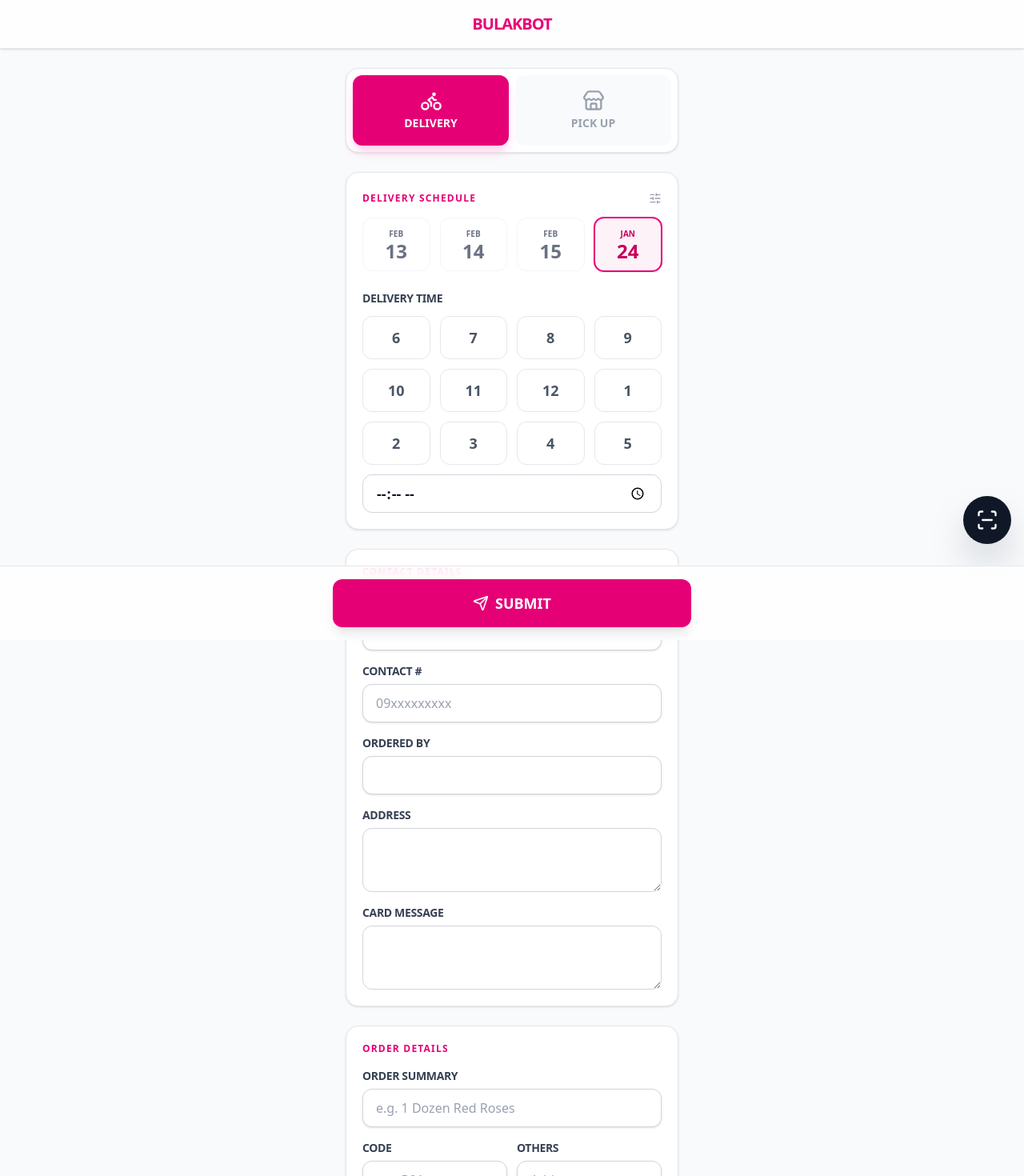
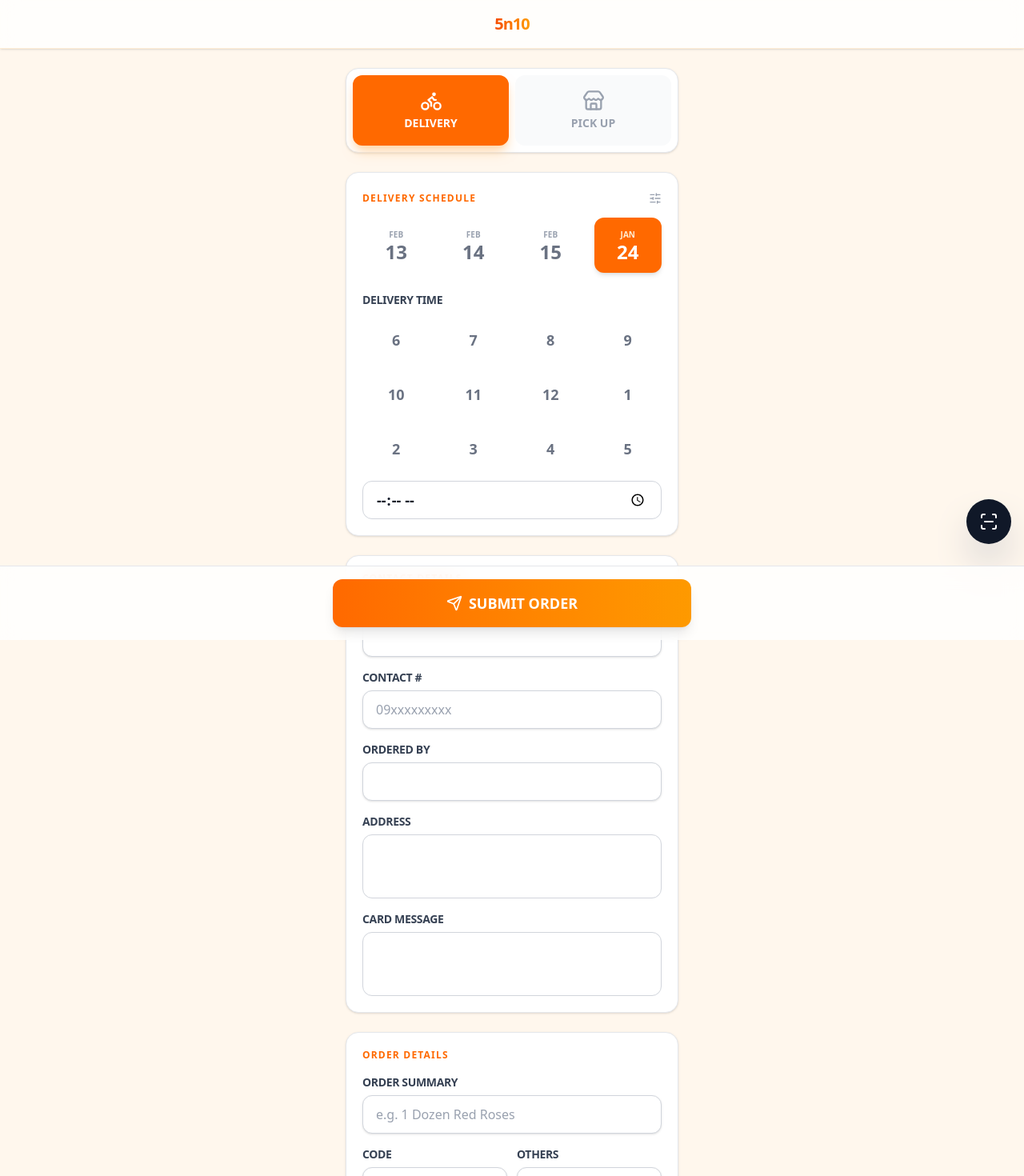
Before and after one commit to 2xe2ipii/bulakbot, a React (Vite) app: page / in a window 1280 px wide. Shown: the top 1470 px of the page at 80% size. Built offline with nearby package versions, Linux system fonts and the light colour scheme.

Commit message:
new color ui

```diff
--- a/src/App.tsx
+++ b/src/App.tsx
@@ -33,24 +33,20 @@ function App() {
 
   const { register, handleSubmit, setValue, watch, reset, getValues, formState: { errors } } = methods;
 
-  // Watch inputs for calculations
   const amountPaid = watch("amountPaid");
   const balance = watch("balance");
   const isPickUp = watch("type") === 'PICK UP';
 
-  // --- AUTOMATIC CALCULATION & STATUS ---
   useEffect(() => {
     const p = Number(getValues('amountPaid')) || 0;
     const b = Number(getValues('balance')) || 0;
     const newTotal = p + b;
-
     if (getValues('total') !== newTotal) setValue('total', newTotal);
 
     let newStatus = 'UNPAID';
     if (b === 0 && p > 0) newStatus = 'PAID';
     else if (p > 0 && b > 0) newStatus = 'DOWNPAYMENT';
     else if (p === 0 && b > 0) newStatus = 'UNPAID';
-
     if (getValues('status') !== newStatus) setValue('status', newStatus as any);
   }, [amountPaid, balance, setValue, getValues]);
 
@@ -69,11 +65,14 @@ function App() {
 
   return (
     <FormProvider {...methods}>
-      <div className="min-h-screen bg-gray-50 pb-32 font-sans text-gray-900 relative">
+      <div className="min-h-screen font-sans text-gray-900 pb-32 bg-orange-50 relative">
 
         {/* HEADER */}
-        <header className="sticky top-0 z-30 bg-white/80 backdrop-blur-md border-b border-gray-200 px-4 py-4 flex justify-center items-center shadow-sm">
-          <h1 className="text-xl font-black text-pink-600 tracking-tighter">BULAKBOT</h1>
+        <header className="sticky top-0 z-30 bg-white/80 backdrop-blur-md border-b border-orange-100 px-4 py-4 flex justify-center items-center shadow-sm">
+           {/* JUST TEXT, NO ICONS */}
+            <h1 className="text-xl font-black tracking-tighter text-transparent bg-clip-text bg-gradient-to-r from-orange-600 to-amber-500">
+              5n10
+            </h1>
         </header>
 
         <main className="max-w-md mx-auto px-4 py-6 space-y-6">
@@ -97,9 +96,10 @@ function App() {
                         if(type === 'PICK UP') setValue('deliveryFee', 0);
                       }}
                       className={cn(
+                        // RESTORED rounded-xl
                         "flex flex-col items-center justify-center gap-1 py-4 rounded-xl border-2 font-black transition-all",
                         watch('type') === type
-                          ? "border-pink-600 bg-pink-600 text-white shadow-lg shadow-pink-200"
+                          ? "border-orange-500 bg-orange-500 text-white shadow-lg shadow-orange-200"
                           : "border-transparent bg-gray-50 text-gray-400 hover:bg-gray-100"
                       )}
                     >
@@ -110,12 +110,12 @@ function App() {
                </div>
             </div>
 
-            {/* --- MODULAR DATE SELECTOR --- */}
+            {/* --- DATE SELECTOR --- */}
             <DateSelector isPickUp={isPickUp} />
 
             {/* DETAILS */}
             <div className="bg-white p-5 rounded-2xl shadow-sm border border-gray-200 space-y-4">
-              <h2 className="text-xs font-black uppercase tracking-widest text-pink-600">Contact Details</h2>
+              <h2 className="text-xs font-black uppercase tracking-widest text-orange-500">Contact Details</h2>
               <FormInput label={isPickUp ? "Pick Up By" : "Delivered To"} name="deliveredTo" register={register} errors={errors} />
               <FormInput label="Contact #" name="contactNumber" register={register} errors={errors} type="text" placeholder="09xxxxxxxxx" />
               <FormInput label="Ordered By" name="orderedBy" register={register} errors={errors} />
@@ -125,7 +125,7 @@ function App() {
 
             {/* ORDER SPECS */}
             <div className="bg-white p-5 rounded-2xl shadow-sm border border-gray-200 space-y-4">
-              <h2 className="text-xs font-black uppercase tracking-widest text-pink-600">Order Details</h2>
+              <h2 className="text-xs font-black uppercase tracking-widest text-orange-500">Order Details</h2>
               <FormInput label="Order Summary" name="orderSummary" register={register} errors={errors} placeholder="e.g. 1 Dozen Red Roses" />
               <div className="grid grid-cols-2 gap-3">
                  <FormInput label="Code" name="code" register={register} errors={errors} placeholder="e.g. R01" />
@@ -158,8 +158,9 @@ function App() {
             {/* PAYMENT */}
             <div className="bg-white p-5 rounded-2xl shadow-sm border border-gray-200 space-y-4">
                <div className="flex justify-between items-center">
-                  <h2 className="text-xs font-black uppercase tracking-widest text-pink-600">Payment</h2>
-                  <div className={cn("px-2 py-1 rounded text-xs font-bold", watch('status') === 'PAID' ? "bg-green-100 text-green-700" : "bg-red-100 text-red-700")}>
+                  <h2 className="text-xs font-black uppercase tracking-widest text-orange-500">Payment</h2>
+                  <div className={cn("px-2 py-1 rounded text-xs font-bold border",
+                    watch('status') === 'PAID' ? "bg-emerald-50 text-emerald-600 border-emerald-200" : "bg-red-50 text-red-600 border-red-200")}>
                     {watch('status')}
                   </div>
                </div>
@@ -172,20 +173,21 @@ function App() {
                  <FormInput label="Balance" name="balance" type="number" step="0.01" register={register} errors={errors} />
               </div>
               {!isPickUp && <FormInput label="Del. Fee" name="deliveryFee" type="number" step="0.01" register={register} errors={errors} />}
-               <div className="mt-2 p-4 bg-gray-900 rounded-xl flex justify-between items-center text-white">
+
+               <div className="mt-2 p-4 bg-gray-900 text-white rounded-xl flex justify-between items-center shadow-lg shadow-gray-200">
                   <span className="text-sm font-bold uppercase text-gray-400">Total</span>
                   <span className="text-2xl font-black">{formatCurrency(Number(amountPaid) + Number(balance))}</span>
                </div>
             </div>
 
-            {/* FLOATING ACTION BUTTON (SCAN) */}
+            {/* FAB SCAN BUTTON */}
             <button
                type="button"
                onClick={() => setIsParsing(true)}
                className="fixed bottom-24 right-4 z-40 bg-gray-900 text-white p-4 rounded-full shadow-2xl shadow-gray-400 active:scale-90 transition-all hover:bg-gray-800"
                title="Scan Order"
             >
-               <ScanLine size={28} />
+               <ScanLine size={24} />
             </button>
 
             {/* FOOTER */}
@@ -194,9 +196,10 @@ function App() {
                   <button
                     type="submit"
                     disabled={isSubmitting}
-                    className="w-full flex items-center justify-center gap-2 bg-pink-600 text-white py-4 rounded-xl font-black text-lg shadow-lg active:scale-95 transition-all disabled:opacity-70"
+                    // RESTORED rounded-xl, kept orange gradient
+                    className="w-full flex items-center justify-center gap-2 bg-gradient-to-r from-orange-500 to-amber-500 text-white py-4 rounded-xl font-black text-lg shadow-lg active:scale-95 transition-all disabled:opacity-70"
                   >
-                    {isSubmitting ? <Loader2 className="animate-spin" /> : <><Send size={20} /> SUBMIT</>}
+                    {isSubmitting ? <Loader2 className="animate-spin" /> : <><Send size={20} /> SUBMIT ORDER</>}
                   </button>
                </div>
             </div>
--- a/src/components/DateSelector.tsx
+++ b/src/components/DateSelector.tsx
@@ -26,51 +26,45 @@ function CustomCalendarModal({
 
   if (!isOpen) return null;
 
-  // Constant 6-row grid
   const monthStart = startOfMonth(currentMonth);
   const startDate = startOfWeek(monthStart);
   const calendarDays = Array.from({ length: 42 }, (_, i) => addDays(startDate, i));
   const weekDays = ['Su', 'Mo', 'Tu', 'We', 'Th', 'Fr', 'Sa'];
 
   return (
-    <div className="fixed inset-0 z-50 bg-gray-900/60 backdrop-blur-sm flex items-center justify-center p-4 animate-in fade-in duration-200">
-      <div className="bg-white w-full max-w-sm rounded-[2rem] shadow-2xl overflow-hidden animate-in zoom-in-95 duration-200">
+    <div className="fixed inset-0 z-50 bg-black/60 backdrop-blur-sm flex items-center justify-center p-4 animate-in fade-in duration-200">
+      {/* RESTORED: rounded-2xl for Modal */}
+      <div className="bg-white w-full max-w-sm rounded-2xl shadow-2xl overflow-hidden animate-in zoom-in-95 duration-200">
 
-        {/* BIG BOLD HEADER */}
-        <div className="bg-pink-600 p-6 text-white relative overflow-hidden">
-          {/* Decorative Circle */}
-          <div className="absolute -top-10 -right-10 w-32 h-32 bg-pink-500 rounded-full opacity-50 blur-2xl" />
-
-          <div className="relative z-10 flex justify-between items-start">
+        {/* HEADER: Clean Orange Gradient */}
+        <div className="bg-gradient-to-r from-orange-500 to-amber-500 p-5 text-white flex justify-between items-center">
              <div>
-                <p className="text-pink-100 font-bold text-xs uppercase tracking-widest mb-1">{title}</p>
-                <h3 className="text-3xl font-black tracking-tighter">
-                  {format(currentMonth, 'MMMM')}
+                <p className="text-orange-100 font-bold text-xs uppercase tracking-widest mb-1">{title}</p>
+                <h3 className="text-2xl font-black tracking-tight">
+                  {format(currentMonth, 'MMMM yyyy')}
                 </h3>
-                <p className="text-xl font-medium opacity-90">{format(currentMonth, 'yyyy')}</p>
              </div>
-             <div className="flex gap-2">
+             <div className="flex gap-1">
                 <button
-                  type="button" // <--- FIXED: Prevents form submission
+                  type="button"
                   onClick={() => setCurrentMonth(subMonths(currentMonth, 1))}
-                  className="p-2 bg-pink-700/50 hover:bg-pink-700 rounded-xl transition-colors backdrop-blur-sm"
+                  className="p-2 hover:bg-white/20 rounded-lg transition-colors"
                 >
-                  <ChevronLeft size={24} />
+                  <ChevronLeft size={20} />
                 </button>
                 <button
-                  type="button" // <--- FIXED: Prevents form submission
+                  type="button"
                   onClick={() => setCurrentMonth(addMonths(currentMonth, 1))}
-                  className="p-2 bg-pink-700/50 hover:bg-pink-700 rounded-xl transition-colors backdrop-blur-sm"
+                  className="p-2 hover:bg-white/20 rounded-lg transition-colors"
                 >
-                  <ChevronRight size={24} />
+                  <ChevronRight size={20} />
                 </button>
              </div>
-          </div>
         </div>
 
         {/* Calendar Body */}
-        <div className="p-6">
-          <div className="grid grid-cols-7 mb-4">
+        <div className="p-5 bg-white">
+          <div className="grid grid-cols-7 mb-3">
             {weekDays.map(d => (
               <div key={d} className="text-center text-xs font-bold text-gray-400 uppercase">
                 {d}
@@ -78,7 +72,7 @@ function CustomCalendarModal({
             ))}
           </div>
 
-          <div className="grid grid-cols-7 gap-y-3 gap-x-1">
+          <div className="grid grid-cols-7 gap-1">
             {calendarDays.map((day, idx) => {
               const isSelected = selectedDate && isSameDay(day, selectedDate);
               const isCurrentMonth = isSameMonth(day, currentMonth);
@@ -87,21 +81,17 @@ function CustomCalendarModal({
               return (
                 <button
                   key={idx}
-                  type="button" // <--- FIXED: Prevents form submission
+                  type="button"
                   onClick={() => { onSelect(day); onClose(); }}
                   className={cn(
-                    "h-10 w-full rounded-full text-sm font-bold flex items-center justify-center transition-all relative",
-                    !isCurrentMonth && "text-gray-200", // Faded days
-                    isCurrentMonth && !isSelected && "text-gray-700 hover:bg-gray-100",
-                    isCurrentMonth && isDayToday && !isSelected && "text-pink-600 font-black",
-                    isSelected && "bg-pink-600 text-white shadow-lg shadow-pink-200 scale-110 z-10"
+                    "h-10 w-full rounded-lg text-sm font-bold flex items-center justify-center transition-all",
+                    !isCurrentMonth && "text-gray-300",
+                    isCurrentMonth && !isSelected && "text-gray-700 hover:bg-orange-50 hover:text-orange-600",
+                    isCurrentMonth && isDayToday && !isSelected && "text-orange-500 font-black bg-orange-50",
+                    isSelected && "bg-orange-500 text-white shadow-md"
                   )}
                 >
                   {format(day, 'd')}
-                  {/* Today Dot */}
-                  {isDayToday && !isSelected && (
-                    <span className="absolute -bottom-1 w-1 h-1 bg-pink-600 rounded-full" />
-                  )}
                 </button>
               );
             })}
@@ -111,9 +101,9 @@ function CustomCalendarModal({
         {/* Footer */}
         <div className="p-4 bg-gray-50 border-t border-gray-100">
           <button
-            type="button" // <--- FIXED: Prevents form submission
+            type="button"
             onClick={onClose}
-            className="w-full py-3 rounded-xl text-xs font-black text-gray-500 hover:bg-gray-200 hover:text-gray-900 transition-colors uppercase tracking-widest"
+            className="w-full py-3 rounded-xl text-xs font-black text-gray-500 hover:text-gray-900 transition-colors uppercase tracking-widest"
           >
             Cancel
           </button>
@@ -124,8 +114,6 @@ function CustomCalendarModal({
 }
 
 // --- MAIN COMPONENT ---
-
-// Default presets (Feb 13-15, 2026)
 const DEFAULT_PRESETS = [
   '2026-02-13T00:00:00',
   '2026-02-14T00:00:00',
@@ -144,7 +132,6 @@ export function DateSelector({ isPickUp }: { isPickUp: boolean }) {
   const targetDate = watch('targetDate');
   const deliveryTime = watch('deliveryTime');
 
-  // Load presets
   const [presets, setPresets] = useState<string[]>(() => {
     try {
       const saved = localStorage.getItem('jb_date_presets');
@@ -171,7 +158,6 @@ export function DateSelector({ isPickUp }: { isPickUp: boolean }) {
     }
     else if (calendarMode?.type === 'EDIT_PRESET') {
         const newPresets = [...presets];
-        // Save as ISO string at midnight local
         const year = date.getFullYear();
         const month = String(date.getMonth() + 1).padStart(2, '0');
         const day = String(date.getDate()).padStart(2, '0');
@@ -206,13 +192,14 @@ export function DateSelector({ isPickUp }: { isPickUp: boolean }) {
         {/* --- DATE SCHEDULE SECTION --- */}
         <div className="space-y-3">
           <div className="flex justify-between items-center h-6">
-            <h2 className={cn("text-xs font-black uppercase tracking-widest transition-colors", isEditing ? "text-orange-500" : "text-pink-600")}>
+            {/* NO DOTS HERE */}
+            <h2 className={cn("text-xs font-black uppercase tracking-widest transition-colors", isEditing ? "text-red-500" : "text-orange-500")}>
               {isEditing ? "Editing Presets..." : (isPickUp ? "Pick Up Schedule" : "Delivery Schedule")}
             </h2>
             <button
               type="button"
               onClick={() => setIsEditing(!isEditing)}
-              className={cn("transition-colors active:scale-95", isEditing ? "text-orange-500 bg-orange-50 p-1.5 rounded-lg" : "text-gray-400 hover:text-pink-600")}
+              className={cn("transition-colors active:scale-95", isEditing ? "text-red-500 bg-red-50 p-1.5 rounded-lg" : "text-gray-400 hover:text-orange-500")}
               title="Configure Presets"
             >
               <SlidersHorizontal size={16} />
@@ -238,42 +225,41 @@ export function DateSelector({ isPickUp }: { isPickUp: boolean }) {
                       }
                   }}
                   className={cn(
-                    "flex flex-col items-center justify-center py-3 rounded-xl border transition-all active:scale-95 relative overflow-hidden",
+                    "flex flex-col items-center justify-center py-3 rounded-xl border-2 transition-all active:scale-95 relative overflow-hidden",
                     isEditing
-                        ? "border-orange-200 bg-orange-50/50 text-orange-700 hover:border-orange-300" // Edit Mode
+                        ? "border-red-200 bg-red-50/50 text-red-700 hover:border-red-300" // Edit Mode
                         : isSelected
-                            ? "border-pink-600 bg-pink-50 text-pink-700 shadow-sm ring-1 ring-pink-600" // Selected
-                            : "border-gray-100 bg-white text-gray-500 hover:border-pink-200 hover:bg-gray-50" // Default
+                            ? "border-orange-500 bg-orange-500 text-white shadow-md" // Selected
+                            : "border-transparent bg-white text-gray-500 hover:bg-orange-50" // Default
                   )}
                 >
-                    <span className="text-[10px] font-bold uppercase mb-0.5">{format(dateObj, 'MMM')}</span>
+                    <span className={cn("text-[10px] font-bold uppercase mb-0.5", isSelected ? "text-orange-100" : "text-gray-400")}>{format(dateObj, 'MMM')}</span>
                     <span className="text-2xl font-black leading-none">{format(dateObj, 'd')}</span>
 
-                    {/* Small edit indicator dot */}
                     {isEditing && (
-                        <div className="absolute top-2 right-2 w-1.5 h-1.5 bg-orange-300 rounded-full" />
+                        <div className="absolute top-2 right-2 w-2 h-2 bg-red-400 rounded-full" />
                     )}
                 </button>
               );
             })}
 
-            {/* 4th Box: CUSTOM DATE BUTTON (Hidden during Editing) */}
+            {/* 4th Box: OTHER */}
             {!isEditing && (
                 <button
                    type="button"
                    onClick={() => setCalendarMode({ type: 'SELECT_TARGET' })}
                    className={cn(
-                    "relative flex flex-col items-center justify-center rounded-xl border transition-all cursor-pointer active:scale-95",
+                    "relative flex flex-col items-center justify-center rounded-xl border-2 transition-all cursor-pointer active:scale-95",
                      isCustomDate
-                      ? "border-pink-600 bg-pink-50 text-pink-700 shadow-sm ring-1 ring-pink-600"
-                      : "border-gray-100 bg-white text-gray-500 hover:border-pink-300 hover:bg-gray-50"
+                      ? "border-orange-500 bg-orange-500 text-white shadow-md"
+                      : "border-transparent bg-white text-gray-500 hover:bg-orange-50"
                    )}
                 >
-                   {!isCustomDate && <span className="text-[10px] font-bold uppercase mb-1">OTHER</span>}
+                   {!isCustomDate && <span className="text-[10px] font-bold uppercase mb-1 text-gray-400">OTHER</span>}
 
                    {isCustomDate && targetDate ? (
                      <>
-                       <span className="text-[10px] font-bold uppercase mb-0.5">{format(new Date(targetDate), 'MMM')}</span>
+                       <span className="text-[10px] font-bold uppercase mb-0.5 text-orange-100">{format(new Date(targetDate), 'MMM')}</span>
                        <span className="text-2xl font-black leading-none">{format(new Date(targetDate), 'd')}</span>
                      </>
                    ) : (
@@ -302,10 +288,10 @@ export function DateSelector({ isPickUp }: { isPickUp: boolean }) {
                     type="button"
                     onClick={() => setQuickTime(h)}
                     className={cn(
-                    "py-3 rounded-xl text-lg font-bold border transition-all active:scale-95",
+                    "py-3 rounded-xl text-lg font-bold border-2 transition-all active:scale-95",
                     isSelected
-                        ? "bg-white text-pink-600 border-pink-600 shadow-sm ring-1 ring-pink-600"
-                        : "bg-white text-gray-600 border-gray-200 hover:border-pink-300 hover:text-pink-500"
+                        ? "bg-white border-orange-500 text-orange-600 shadow-sm"
+                        : "bg-white border-transparent text-gray-500 hover:bg-orange-50"
                     )}
                 >
                     {displayHour}
@@ -317,7 +303,7 @@ export function DateSelector({ isPickUp }: { isPickUp: boolean }) {
           <input
               type="time"
               {...register('deliveryTime')}
-              className="w-full h-12 px-4 border border-gray-300 rounded-xl text-center font-bold text-lg focus:outline-none focus:ring-2 focus:ring-pink-500 focus:border-transparent"
+              className="w-full h-12 px-4 border border-gray-300 rounded-xl text-center font-bold text-lg focus:outline-none focus:ring-2 focus:ring-orange-500 focus:border-transparent"
           />
         </div>
       </div>
```
Also changed, not shown: src/components/ParsingDrawer.tsx (+18 -27 lines), src/components/ui/FormFields.tsx (+7 -7 lines).
